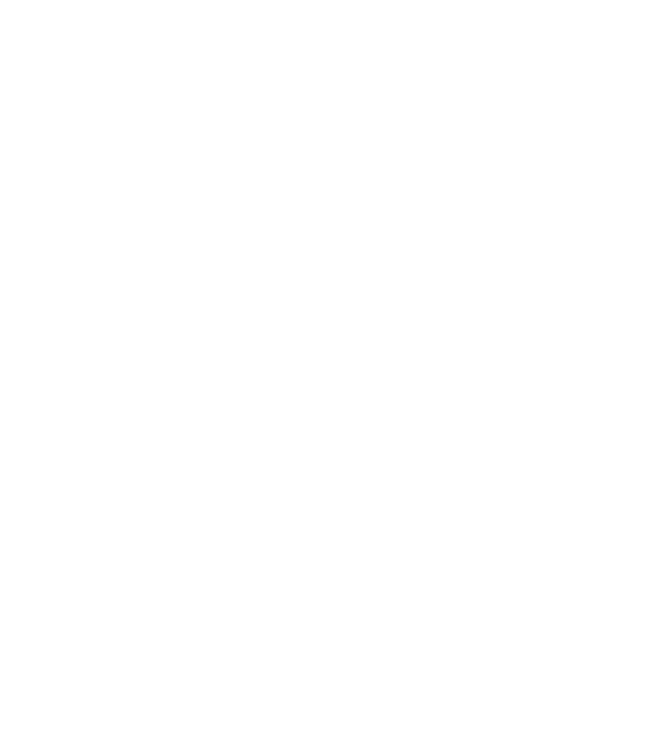
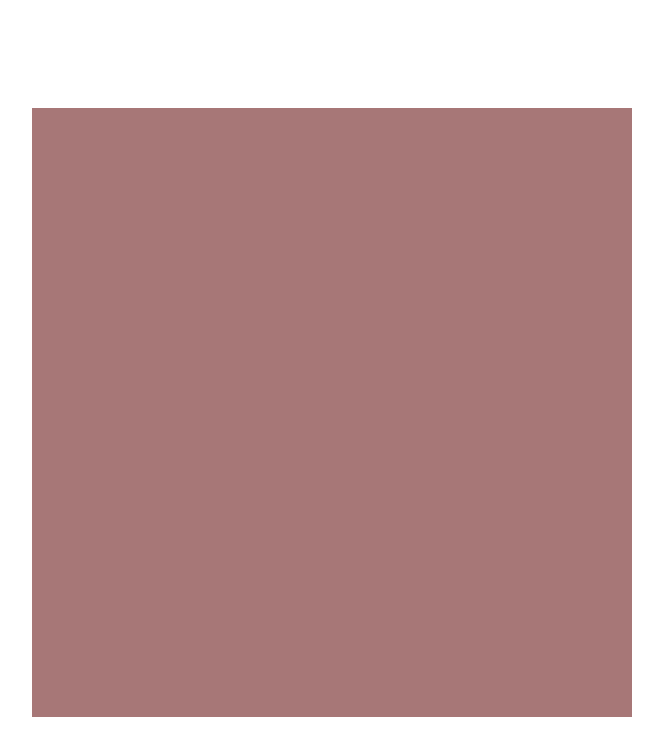
Before and after one commit to Ilyatra/Etch-a-Sketch, a plain HTML site: page index.html in a window 1280 px wide. Shown: the whole page, without its empty margins (308-971 px from the left). Drawn offline with Linux system fonts and the light colour scheme.

Commit message:
add square create

```diff
--- a/css.css
+++ b/css.css
@@ -0,0 +1,34 @@
+.body {
+    display: flex;
+    justify-content: center;
+    align-items: center;
+    height: 100vh;
+}
+
+.canvas {
+    /* border: 1px solid red; */
+    height: 600px;
+    width: 600px;
+}
+
+.canvas__row {
+    /* display: grid; */
+    /* grid-auto-columns: 1fr; */
+    display: flex;
+    flex-direction: row;
+    flex-shrink: 1;
+}
+
+.red {
+    /* color: red; */
+    background-color: rgb(167, 119, 119);
+    /* display: block; */
+    /* padding: auto; */
+    /* margin: 1px; */
+    /* flex-grow: 1.2; */
+    /* content: '1'; */
+    /* flex-wrap: ; */
+    /* height: 10px; */
+    /* border: 1px solid green; */
+    /* width: 10px; */
+}
--- a/index.html
+++ b/index.html
@@ -6,7 +6,7 @@
    <link rel="stylesheet" href="css.css">
    <script src="js.js" defer></script>
 </head>
-<body>
+<body class="body">
     <div class="canvas">
     </div>
 </body>
--- a/js.js
+++ b/js.js
@@ -0,0 +1,32 @@
+const canvasWrapper = document.querySelector('.canvas');
+
+const createCanvas = function createCanvas(squaresInLine) {
+    // let canvas = document.createElement('div');
+    let canvas = [];
+    const corrections = 10; /* из-за потери точности пришлось добавить корректировку в 10px
+                                и flex-shrink для square */
+
+    const squareHeight = (parseInt(getComputedStyle(canvasWrapper).height) + corrections )/ squaresInLine + 'px';
+    const squareWidth = (parseInt(getComputedStyle(canvasWrapper).width) + corrections )/ squaresInLine + 'px';
+
+    for (let j = 0; j < squaresInLine; j++) {
+        let row = document.createElement('div');
+        row.classList.add('canvas__row')
+        for (let i = 0; i < squaresInLine; i++) {
+            row.append(createSquare(squareHeight, squareWidth));
+        }
+        canvas.push(row);
+    }
+
+    return canvas;
+}
+
+const createSquare = function createSquare(height, width) {
+    let square = document.createElement('div');
+    square.classList.add('red');
+    square.style.height = height;
+    square.style.width = width;
+    return square;
+}
+
+canvasWrapper.append(...createCanvas(90));
```
